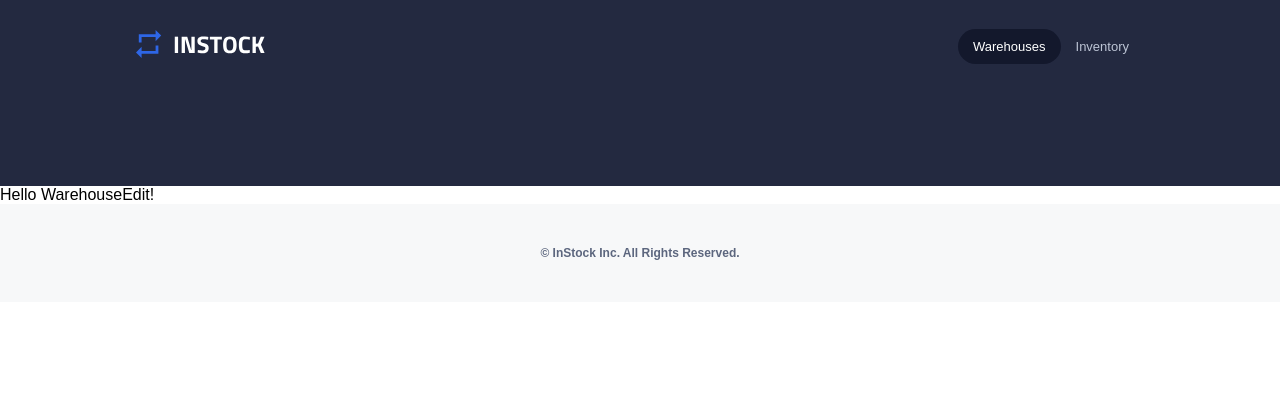
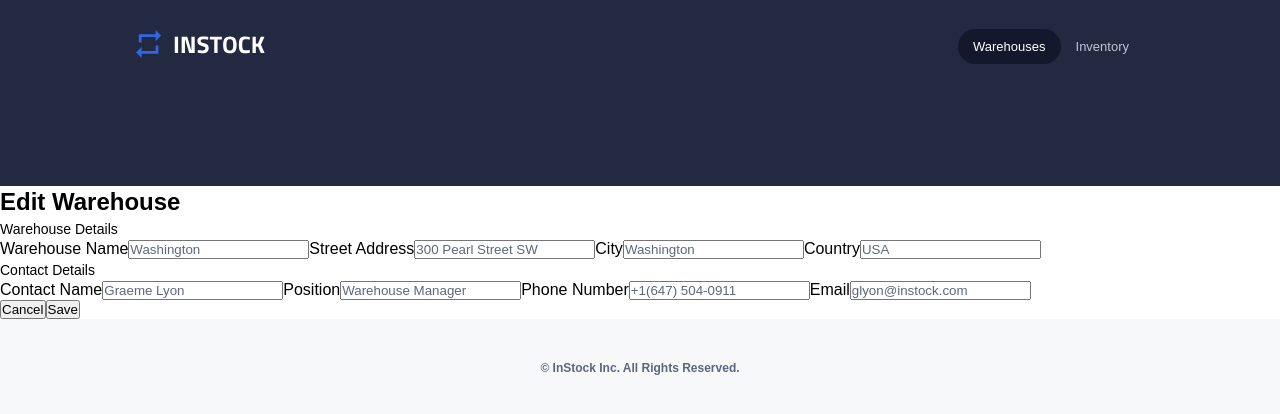
Before and after one commit to MoeyR/instock, a React (Create React App) app: page /warehouses/1/edit in a window 1280 px wide. Shown: the top 414 px of the page. Built offline with nearby package versions, Linux system fonts and the light colour scheme.

Commit message:
warehouse edit details added

```diff
--- a/src/pages/WarehouseEdit/WarehouseEdit.jsx
+++ b/src/pages/WarehouseEdit/WarehouseEdit.jsx
@@ -1,8 +1,42 @@
+import './WarehouseEdit.scss'
+
+
 function WarehouseEdit(){
     return (
-        <>
-            <p>Hello WarehouseEdit!</p>
-        </>
+      <form>
+        <div>
+          <h2>Edit Warehouse</h2>
+        </div>
+
+        <div>
+            <div>
+                <h3>Warehouse Details</h3>
+                <label htmlFor='name' >Warehouse Name</label>
+                <input type='text' name='name' id='name' placeholder="Washington" required />
+                <label htmlFor='address'>Street Address</label>
+                <input type='text' name='address' id='address' placeholder="300 Pearl Street SW" required />
+                <label htmlFor='city'>City</label>
+                <input type='text' name='city' id='city' placeholder="Washington" required />
+                <label htmlFor='country'>Country</label>
+                <input type='text' name='country' id='country' placeholder="USA" required />
+            </div>
+             <div>
+                <h3>Contact Details</h3>
+                <label htmlFor='contact'>Contact Name</label>
+                <input type='text' name='contact' id='contact' placeholder="Graeme Lyon" required />
+                <label htmlFor='position'>Position</label>
+                <input type='text' name='position' id='position' placeholder="Warehouse Manager" required />
+                <label htmlFor='phone'>Phone Number</label>
+                <input type='tel' name='phone' id='phone' placeholder="+1(647) 504-0911" required />
+                <label htmlFor='email'>Email</label>
+                <input type='email' id='email' placeholder="glyon@instock.com" required />
+            </div>
+            <div>
+              <button>Cancel</button>
+              <button>Save</button>
+            </div>
+        </div>
+      </form>
     )
 }
 export default WarehouseEdit;
```
Also changed, not shown: src/pages/WarehouseEdit/WarehouseEdit.scss (added).
